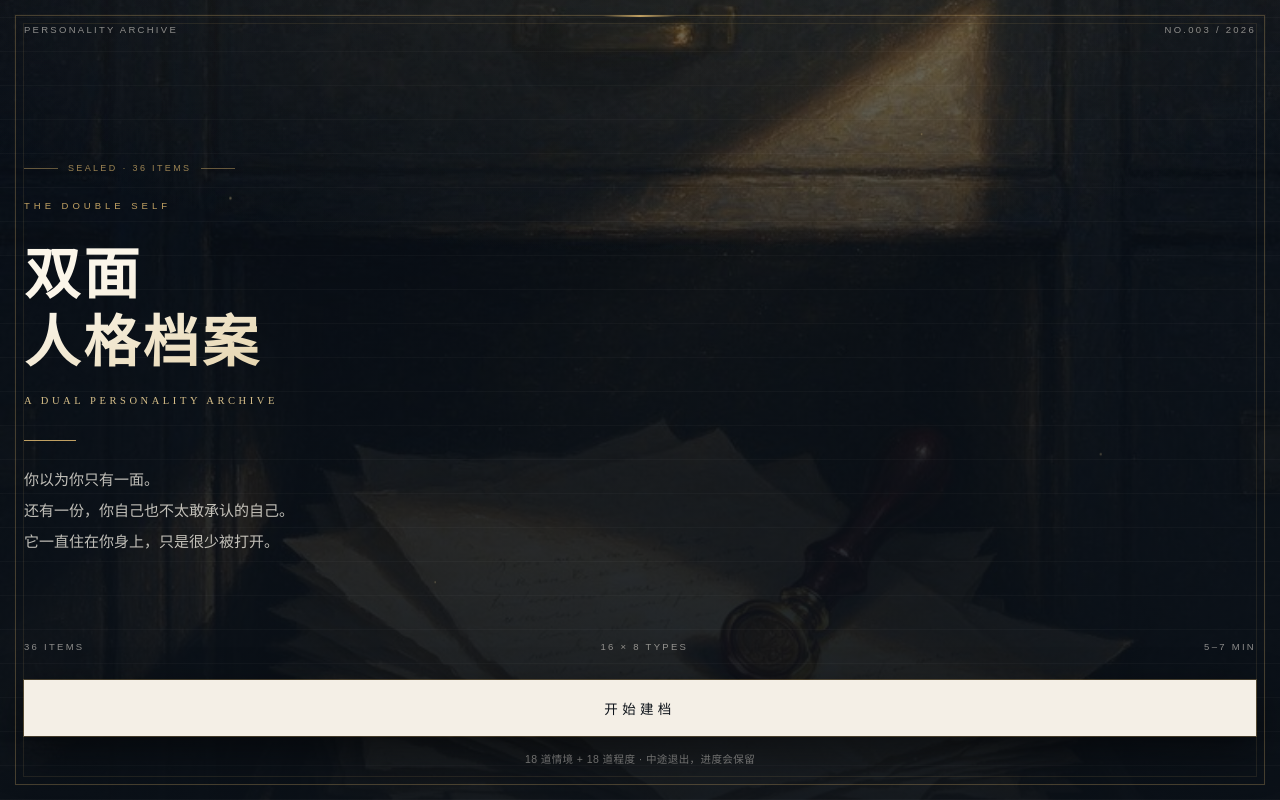
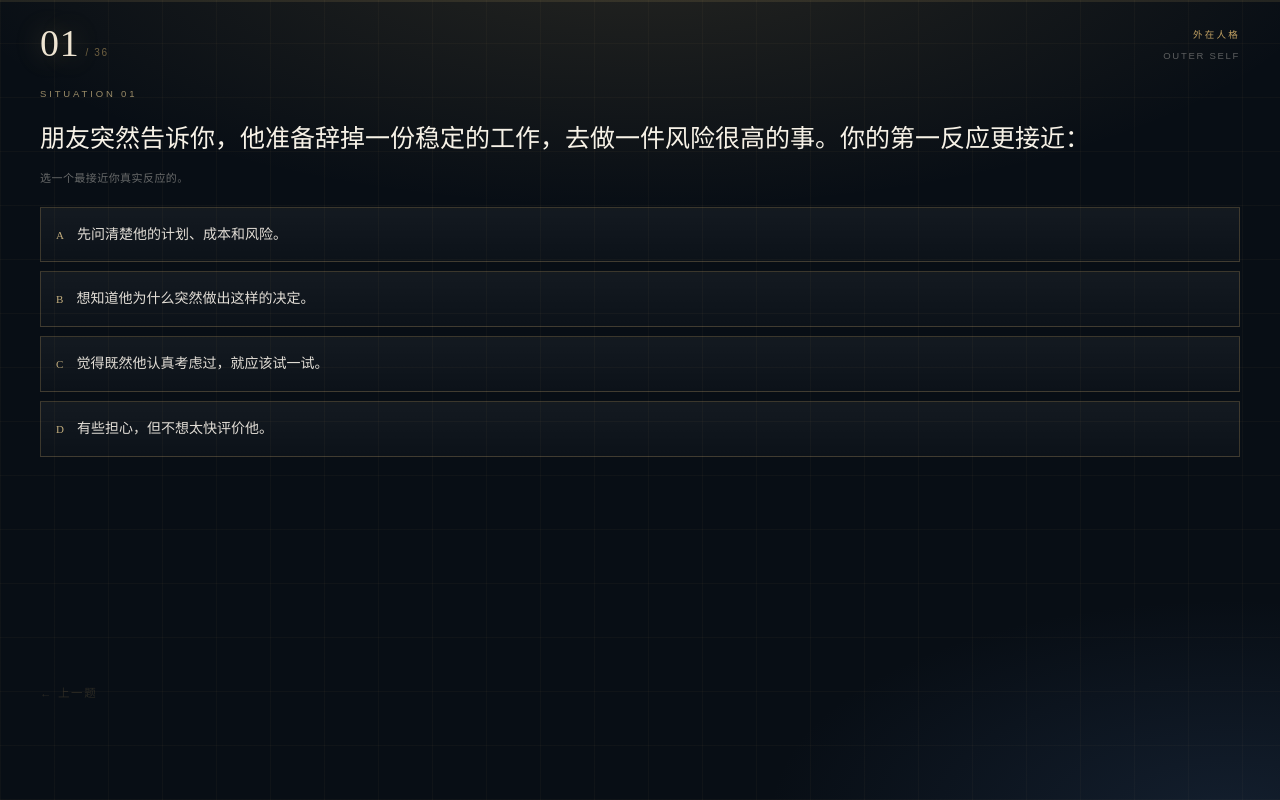
Before and after one commit to attractionprofile/attraction-profile, a plain HTML site: page persona/index.html in a window 1280 px wide. Both pictures are taken after a click on the button "开始建档". Shown: the top 800 px of the page. Drawn offline with Linux system fonts and the light colour scheme; a web font is replaced by a local one.

Commit message:
Fix views stacking so the quiz opens on the first screen

```diff
--- a/persona/index.html
+++ b/persona/index.html
@@ -48,13 +48,13 @@ img{display:block;max-width:100%}
 #v-cover{
   background:var(--night);
   color:var(--paper);
-  display:flex;
   flex-direction:column;
   justify-content:space-between;
   padding:22px 24px 30px;
   position:relative;
   overflow:hidden;
 }
+#v-cover.active{display:flex}
 #v-cover::before{
   content:"";
   position:absolute;inset:14px;
@@ -116,7 +116,7 @@ img{display:block;max-width:100%}
 }
 
 /* ===== 答题 ===== */
-#v-quiz{background:var(--paper);padding:0 0 40px}
+#v-quiz{background:var(--paper);padding:0 0 20px}
 .quiz-bar{height:2px;background:rgba(23,32,41,.1);position:sticky;top:0;z-index:5;background-color:#EAE2D4}
 .quiz-bar-fill{height:2px;width:0;background:var(--gold);transition:width .35s ease}
 .quiz-head{
@@ -127,19 +127,19 @@ img{display:block;max-width:100%}
 .q-total{font-size:10px;color:var(--faint);letter-spacing:.16em;margin-left:6px}
 .quiz-right{font-size:9.5px;letter-spacing:.24em;color:var(--gold);text-align:right}
 .quiz-right em{display:block;font-style:normal;color:var(--faint);letter-spacing:.18em;margin-top:4px}
-.q-body{padding:30px 24px 0;min-height:calc(100vh - 260px)}
+.q-body{padding:22px 24px 0;min-height:calc(100vh - 208px)}
 .q-index{font-size:9.5px;letter-spacing:.3em;color:var(--faint);margin-bottom:14px}
 .q-text{
   font-family:var(--serif);
   font-size:22px;line-height:1.78;font-weight:500;
   margin-bottom:8px;
 }
-.q-hint{font-size:11px;color:var(--faint);margin-bottom:26px;letter-spacing:.04em}
-.opts{display:flex;flex-direction:column;gap:11px}
+.q-hint{font-size:11px;color:var(--faint);margin-bottom:18px;letter-spacing:.04em}
+.opts{display:flex;flex-direction:column;gap:9px}
 .opt{
   display:flex;align-items:flex-start;gap:12px;
   width:100%;text-align:left;
-  padding:17px 16px;
+  padding:15px 15px;
   border:1px solid var(--line);
   background:rgba(255,255,255,.5);
   font-size:14px;line-height:1.7;
@@ -166,7 +166,7 @@ img{display:block;max-width:100%}
 .tick.on i{background:var(--ink);border-color:var(--ink);width:11px;height:11px}
 .scale-now{text-align:center;font-size:11.5px;color:var(--faint);margin-top:16px;letter-spacing:.04em;min-height:20px}
 .scale-now b{color:var(--ink);font-weight:500}
-.quiz-nav{padding:26px 24px 0;display:flex;justify-content:space-between;align-items:center}
+.quiz-nav{padding:18px 24px 0;display:flex;justify-content:space-between;align-items:center}
 .btn-text{font-size:11.5px;letter-spacing:.14em;color:var(--faint);padding:10px 0}
 .btn-text:disabled{opacity:.25}
 
@@ -175,8 +175,9 @@ img{display:block;max-width:100%}
   background:var(--night);color:var(--paper);
   padding:40px 26px 46px;
   position:relative;overflow:hidden;
-  display:flex;flex-direction:column;justify-content:center;min-height:100vh;
-}
+  flex-direction:column;justify-content:center;min-height:100vh;
+}
+#v-reveal.active{display:flex}
 #v-reveal::before{
   content:"";position:absolute;inset:0;
   background:
@@ -1369,6 +1370,9 @@ function showView(id){
   [].forEach.call(document.querySelectorAll('.view'), v=>v.classList.remove('active'));
   $(id).classList.add('active');
   window.scrollTo(0,0);
+  document.documentElement.scrollTop = 0;
+  document.body.scrollTop = 0;
+  setTimeout(()=>{ window.scrollTo(0,0); }, 0);
 }
 async function sha256Hex(str){
   try{
@@ -1536,6 +1540,7 @@ function renderQ(){
   [].forEach.call(body.querySelectorAll('.opt,.tick'), (el,i)=>{
     el.style.animationDelay = (0.04 + i*0.03) + 's';
   });
+  window.scrollTo(0,0);
 }
 function nextQ(){
   if(state.idx >= QS.length - 1){ finishTest(); return; }
```
